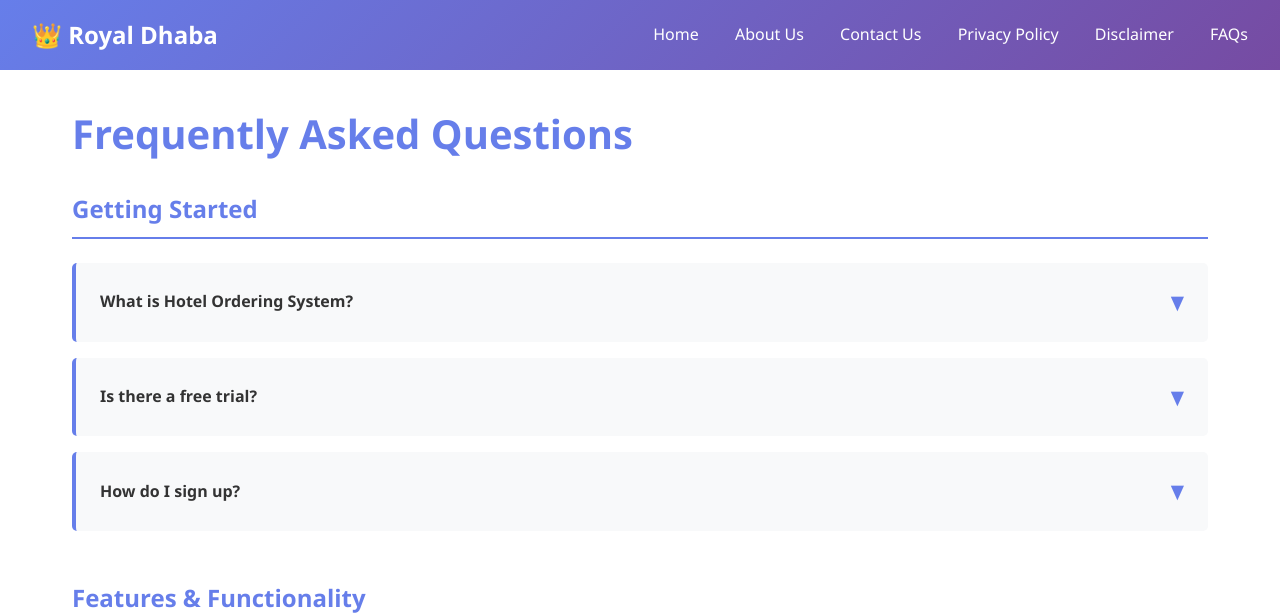
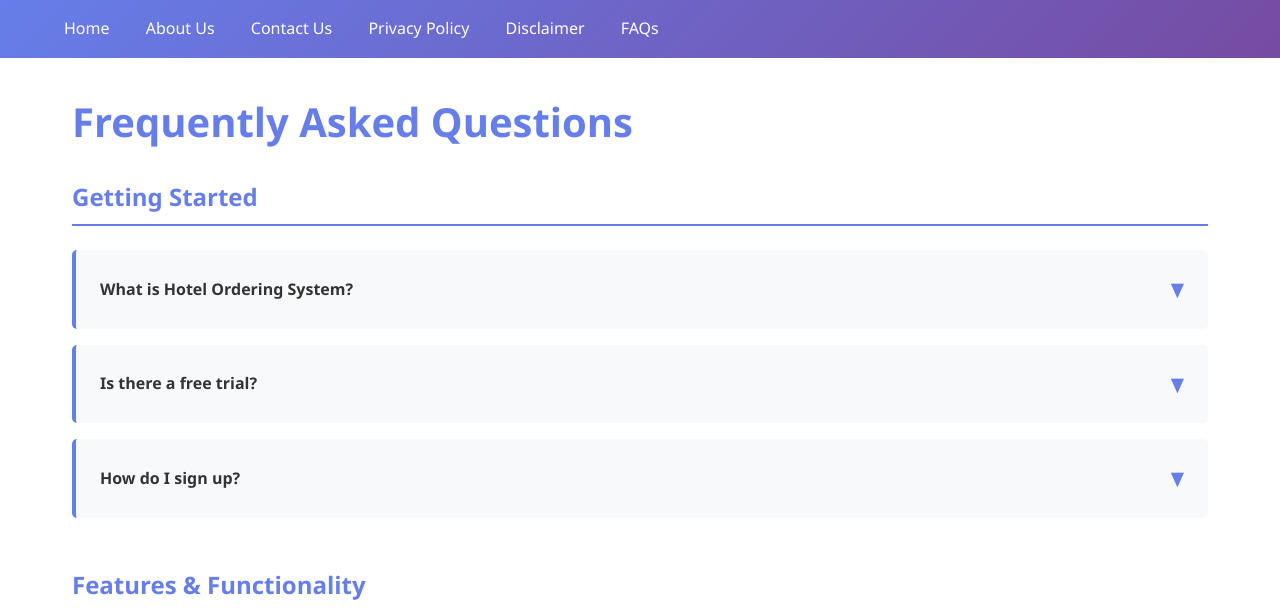
Before and after one commit to santagift24-wq/hotel-app, a Flask app: page /faq in a window 1280 px wide. Shown: the top 613 px of the page. Run offline with Flask 3, Linux system fonts and the light colour scheme; some libraries are stand-ins or nearby versions.

Commit message:
Remove 'Royal Dhaba' heading from all pages (now blank)

```diff
--- a/templates/about.html
+++ b/templates/about.html
@@ -113,7 +113,7 @@
 </head>
 <body>
     <div class="navbar">
-        <h2>👑 Royal Dhaba</h2>
+        <!-- Removed Royal Dhaba heading -->
         <div>
             <a href="/">Home</a>
             <a href="/about">About Us</a>
--- a/templates/contact.html
+++ b/templates/contact.html
@@ -161,7 +161,7 @@
 </head>
 <body>
     <div class="navbar">
-        <h2>👑 Royal Dhaba</h2>
+        <!-- Removed Royal Dhaba heading -->
         <div>
             <a href="/">Home</a>
             <a href="/about">About Us</a>
--- a/templates/data_handling.html
+++ b/templates/data_handling.html
@@ -196,7 +196,7 @@
 </head>
 <body>
     <div class="navbar">
-        <h2>👑 Royal Dhaba</h2>
+        <!-- Removed Royal Dhaba heading -->
         <div>
             <a href="/">Home</a>
             <a href="/about">About Us</a>
--- a/templates/disclaimer.html
+++ b/templates/disclaimer.html
@@ -178,7 +178,7 @@
 </head>
 <body>
     <div class="navbar">
-        <h2>👑 Royal Dhaba</h2>
+        <!-- Removed Royal Dhaba heading -->
         <div>
             <a href="/">Home</a>
             <a href="/about">About Us</a>
--- a/templates/faq.html
+++ b/templates/faq.html
@@ -133,7 +133,7 @@
 </head>
 <body>
     <div class="navbar">
-        <h2>👑 Royal Dhaba</h2>
+        <!-- Removed Royal Dhaba heading -->
         <div>
             <a href="/">Home</a>
             <a href="/about">About Us</a>
```
